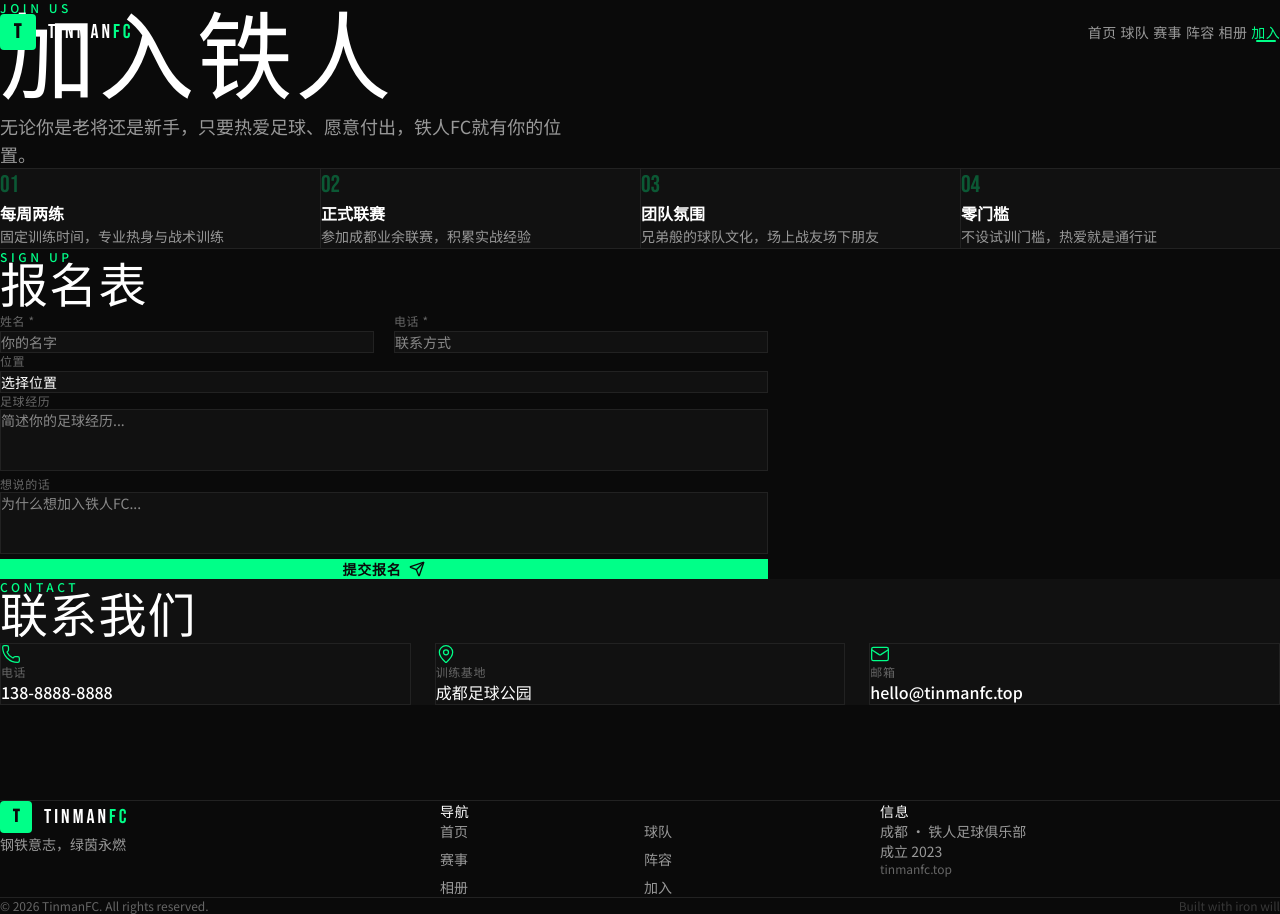
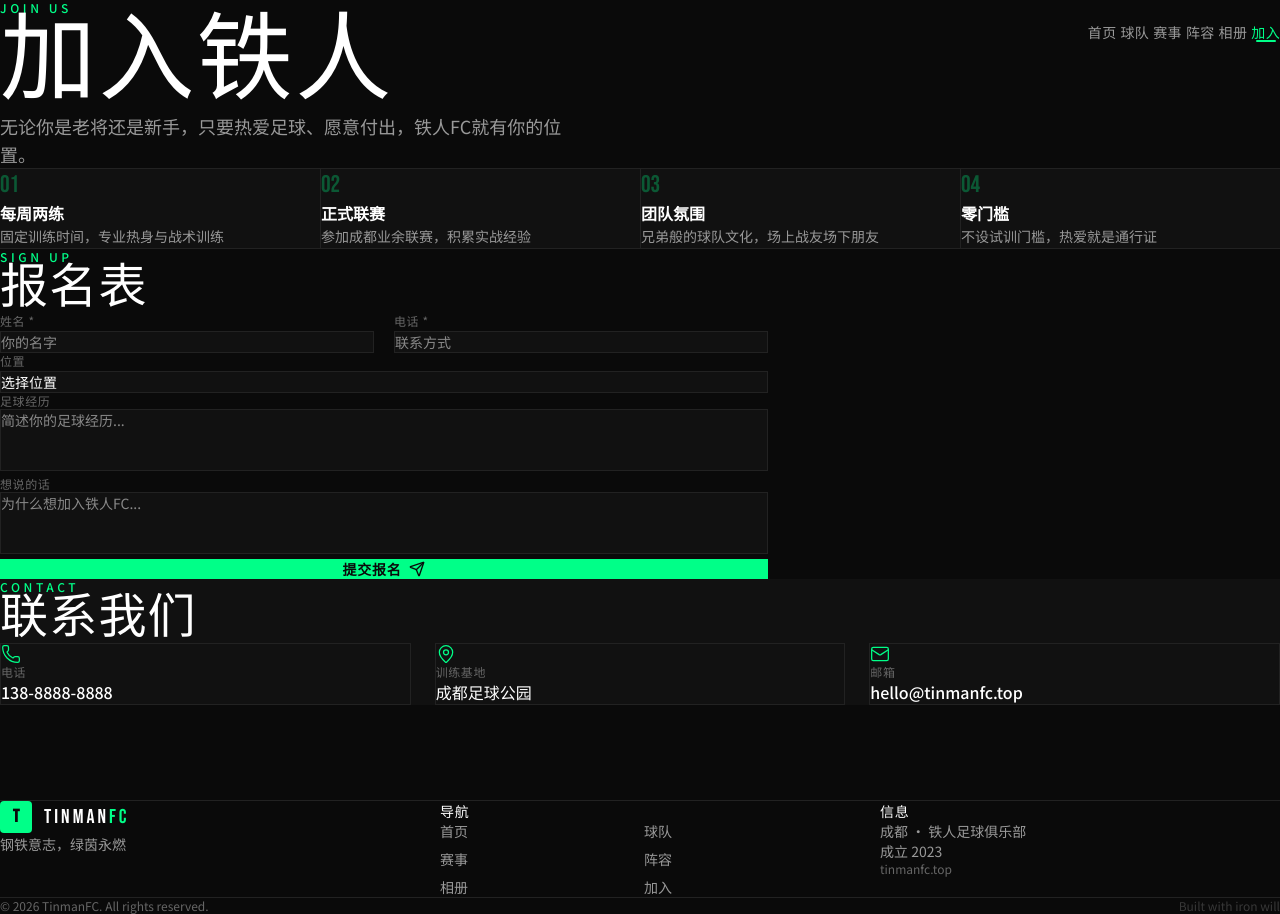
Before and after one commit to wsn86kxqzh-wq/TinmanFC, a React (Vite) app: page /join in a window 1280 px wide. Built offline with nearby package versions, Linux system fonts and the light colour scheme.

Commit message:
fix: 非首页隐藏左上角Logo返回首页按钮
- 仅首页显示 TINMANFC Logo
- 其他页面左上角留空，导航栏中'首页'链接仍可返回

```diff
--- a/src/components/Navbar.jsx
+++ b/src/components/Navbar.jsx
@@ -35,7 +35,8 @@ export default function Navbar() {
       }`}
     >
       <div className="max-w-7xl mx-auto px-6 h-16 flex items-center justify-between">
-        {/* Logo */}
+        {/* Logo - 仅首页显示 */}
+        {pathname === '/' ? (
           <Link to="/" className="flex items-center gap-3 group">
             <div className="w-9 h-9 bg-accent rounded-sm flex items-center justify-center font-display text-dark text-xl font-bold tracking-wider group-hover:scale-110 transition-transform">
               T
@@ -46,6 +47,9 @@ export default function Navbar() {
               </span>
             </div>
           </Link>
+        ) : (
+          <div />
+        )}
 
         {/* Desktop links */}
         <div className="hidden md:flex items-center gap-1">
```
Lines whose indentation alone changed are shown as unchanged.
